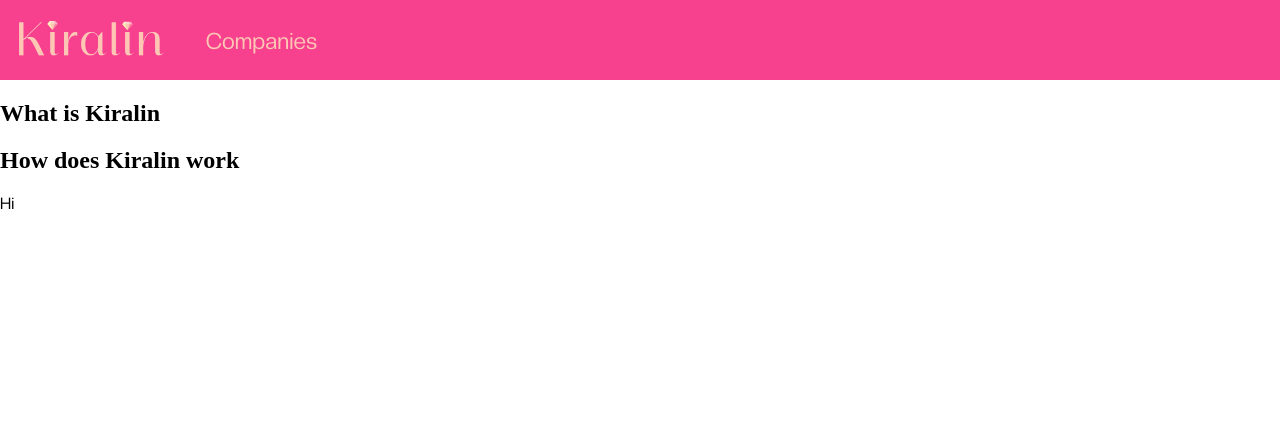
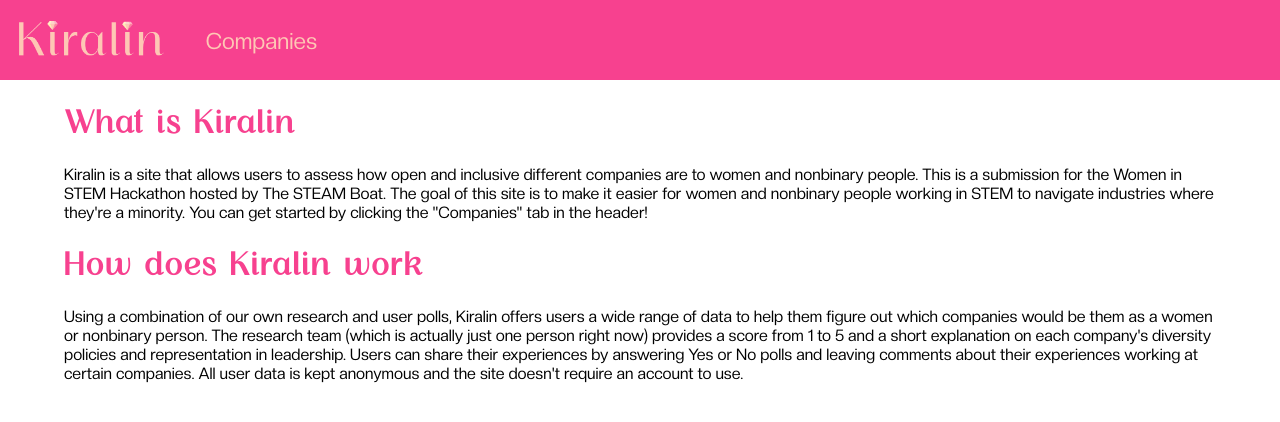
Before and after one commit to purple-affogato/kiralin, a React (Vite) app: page / in a window 1280 px wide. Shown: the top 422 px of the page. Built offline with nearby package versions, Linux system fonts and the light colour scheme.

Commit message:
added info to homepage

```diff
--- a/src/Homepage.jsx
+++ b/src/Homepage.jsx
@@ -2,11 +2,20 @@ import React from "react";
 
 function Homepage(){
     return(
-        <>
-            <h2>What is Kiralin</h2>
-            <h2>How does Kiralin work</h2>
-            <p>Hi</p>
-        </>
+        <div className="SiteBody">
+            <h1>What is Kiralin</h1>
+            <p>Kiralin is a site that allows users to assess how open and inclusive different companies are to women and nonbinary people.
+                This is a submission for the Women in STEM Hackathon hosted by The STEAM Boat. The goal of this site is to make it easier
+                for women and nonbinary people working in STEM to navigate industries where they're a minority. You can get started by
+                clicking the "Companies" tab in the header!</p>
+            <h1>How does Kiralin work</h1>
+            <p>Using a combination of our own research and user polls, Kiralin offers users a wide range of data to help them
+                figure out which companies would be them as a women or nonbinary person. The research team (which is actually just one
+                person right now) provides a score from 1 to 5 and a short explanation on each company's diversity policies and
+                representation in leadership. Users can share their experiences by answering Yes or No polls and leaving comments about
+                their experiences working at certain companies. All user data is kept anonymous and the site doesn't require an
+                account to use. </p>
+        </div>
     );
 }
 
```
